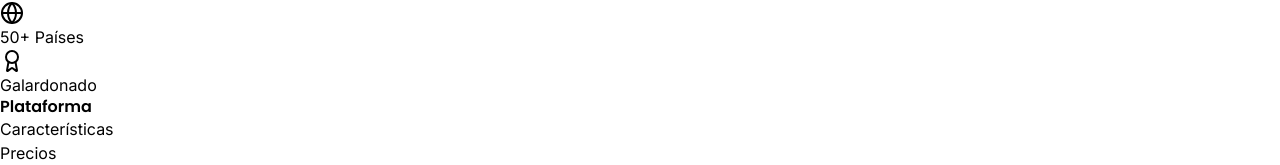
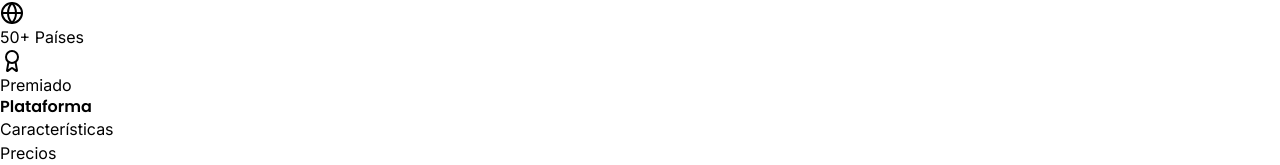
Before and after one commit to Drim-Soft/planifika-landing-ui, a React (Vite) app: page / in a window 1280 px wide. Shown: the part 3325-3490 px from the top of the page. Built offline with nearby package versions, Linux system fonts and the light colour scheme; no server answers.

Commit message:
New: prueba de despliegue automático

```diff
--- a/src/pages/Landing.tsx
+++ b/src/pages/Landing.tsx
@@ -360,7 +360,7 @@
                 </div>
                 <div className="flex items-center space-x-2">
                   <Award className="h-5 w-5 text-[#FFD369]" />
-                  <span className="text-sm text-gray-400 font-['Inter']">Galardonado</span>
+                  <span className="text-sm text-gray-400 font-['Inter']">Premiado</span>
                 </div>
               </div>
             </div>
```
Lines whose indentation alone changed are shown as unchanged.
